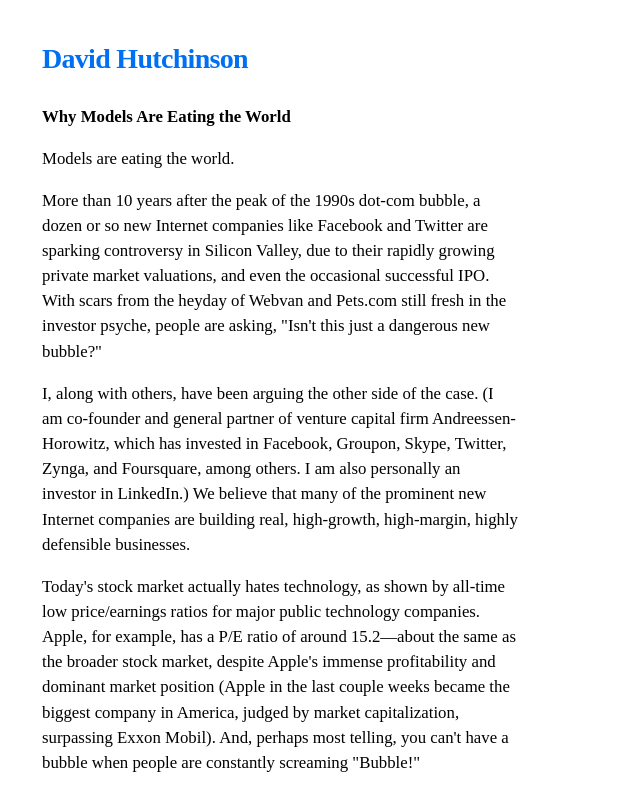
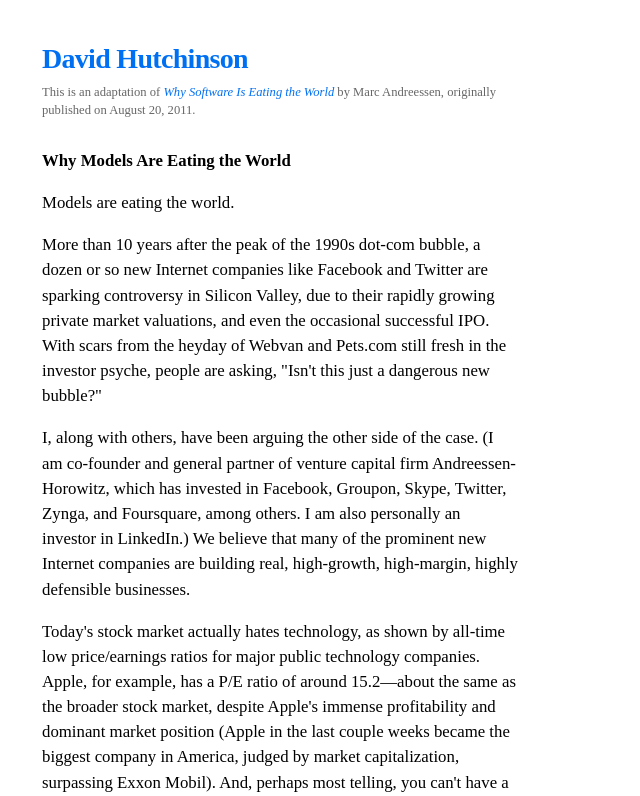
Before and after one commit to dvdhutch/dvdhutch-personal-site, a Next.js app: page /why-models-are-eating-the-world in a window 1280 px wide. Shown: the top 796 px of the page, without its empty margins (0-640 px from the left). Built offline with nearby package versions, Linux system fonts and the light colour scheme.

Commit message:
modify why models are eating the world

```diff
--- a/components/layout.js
+++ b/components/layout.js
@@ -7,7 +7,7 @@ import utilStyles from '../styles/utils.module.css';
 const name = 'David Hutchinson';
 export const siteTitle = 'David Hutchinson';
 
-export default function Layout({ children, home, isPortfolio, useHomeHeading }) {
+export default function Layout({ children, home, isPortfolio, useHomeHeading, subtitle }) {
   return (
     <div className={`${styles.container} ${isPortfolio ? styles.portfolioContainer : ''}`}>
       <Head>
@@ -30,6 +30,9 @@ export default function Layout({ children, home, isPortfolio, useHomeHeading })
                 <a className={utilStyles.colorInherit}>{name}</a>
               </Link>
             </h1>
+            {subtitle && (
+              <p className={utilStyles.subtitle} dangerouslySetInnerHTML={{ __html: subtitle }} />
+            )}
           </>
         ) : (
           <>
--- a/pages/why-models-are-eating-the-world.js
+++ b/pages/why-models-are-eating-the-world.js
@@ -3,8 +3,10 @@ import Layout, { siteTitle } from '../components/layout';
 import utilStyles from '../styles/utils.module.css';
 
 export default function WhyModelsAreEatingTheWorld() {
+  const subtitle = 'This is an adaptation of <em><a href="https://a16z.com/why-software-is-eating-the-world/">Why Software Is Eating the World</a></em> by Marc Andreessen, originally published on August 20, 2011.';
+
   return (
-    <Layout useHomeHeading>
+    <Layout useHomeHeading subtitle={subtitle}>
       <Head>
         <title>Why Models Are Eating the World - {siteTitle}</title>
       </Head>
--- a/styles/utils.module.css
+++ b/styles/utils.module.css
@@ -107,3 +107,11 @@
 .lightTextColor {
   color: #00000066;
 }
+
+.subtitle {
+  font-size: 0.9rem;
+  line-height: 1.5;
+  color: #666;
+  margin-top: -0.5rem;
+  margin-bottom: 1rem;
+}
```
